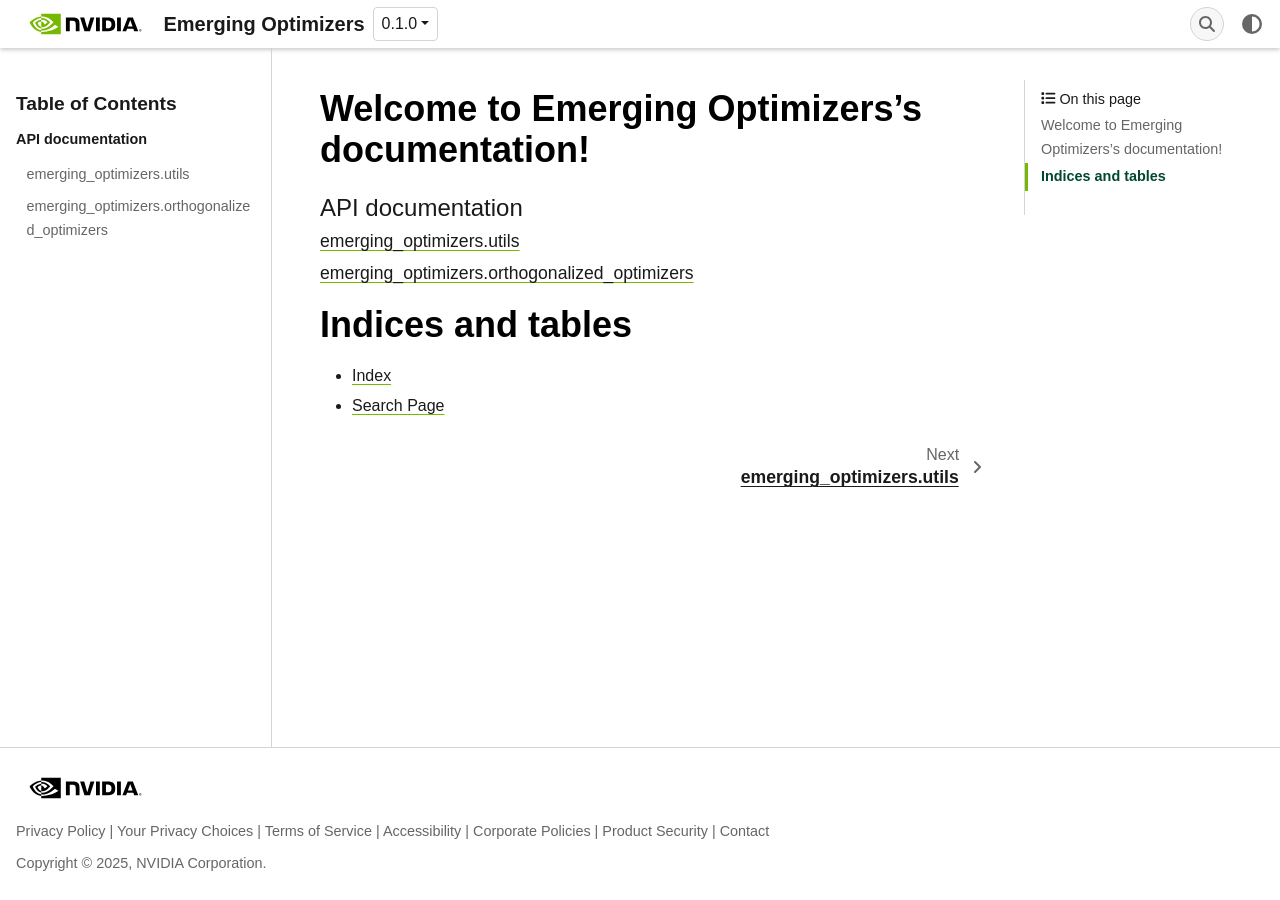
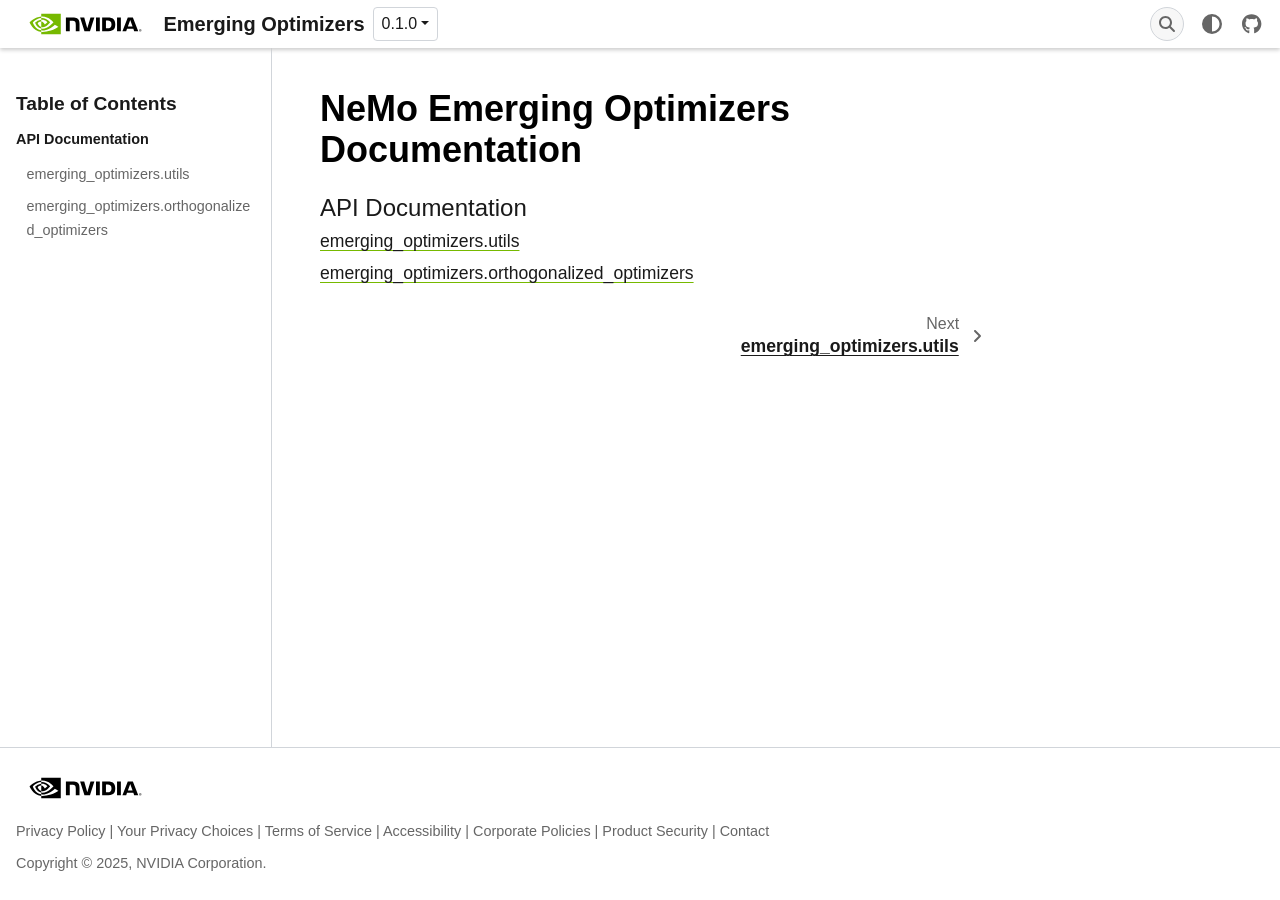
Before and after one commit to NVIDIA-NeMo/Emerging-Optimizers, a Sphinx documentation site: the page built from docs/index.rst, in a window 1280 px wide. Built offline with Sphinx 7.4.7, drawn with Linux system fonts in a browser that asks for light colours; some web fonts are replaced; formulas are drawn with MathJax 3.

Commit message:
First pass of fixes
Signed-off-by: Andrew Schilling <aschilling@nvidia.com>

```diff
--- a/docs/conf.py
+++ b/docs/conf.py
@@ -93,6 +93,13 @@
 
 html_theme = "nvidia_sphinx_theme"
 html_theme_options = {
+    "icon_links": [
+        {
+            "name": "GitHub",
+            "url": "https://github.com/NVIDIA-NeMo/Emerging-Optimizers/",
+            "icon": "fa-brands fa-github",
+        }
+    ],
     "switcher": {
         "json_url": "../versions1.json",
         "version_match": release,
@@ -109,7 +116,6 @@
     },
 }
 html_extra_path = ["project.json", "versions1.json"]
-
 # Github links are now getting rate limited from the Github Actions
 linkcheck_ignore = [
     ".*github\\.com.*",
--- a/docs/index.rst
+++ b/docs/index.rst
@@ -1,16 +1,9 @@
-Welcome to Emerging Optimizers's documentation!
+NeMo Emerging Optimizers Documentation
 ===============================================
 
 .. toctree::
    :maxdepth: 1
-   :caption: API documentation
+   :caption: API Documentation
 
    utils
-   orthogonalized_optimizers
-
-
-Indices and tables
-==================
-
-* :ref:`genindex`
-* :ref:`search`
+   orthogonalized-optimizers
```
Also changed, not shown: docs/orthogonalized-optimizers.rst (renamed from docs/orthogonalized_optimizers.rst).
